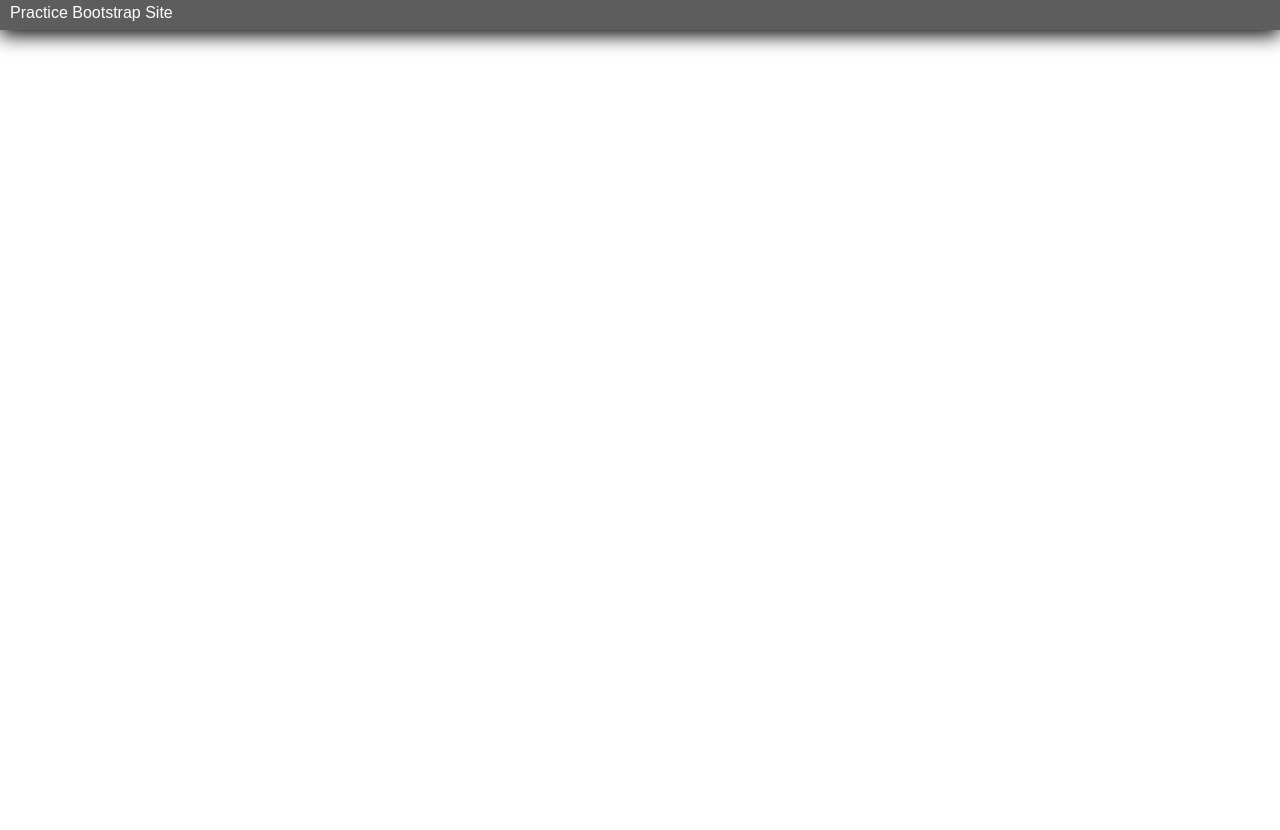
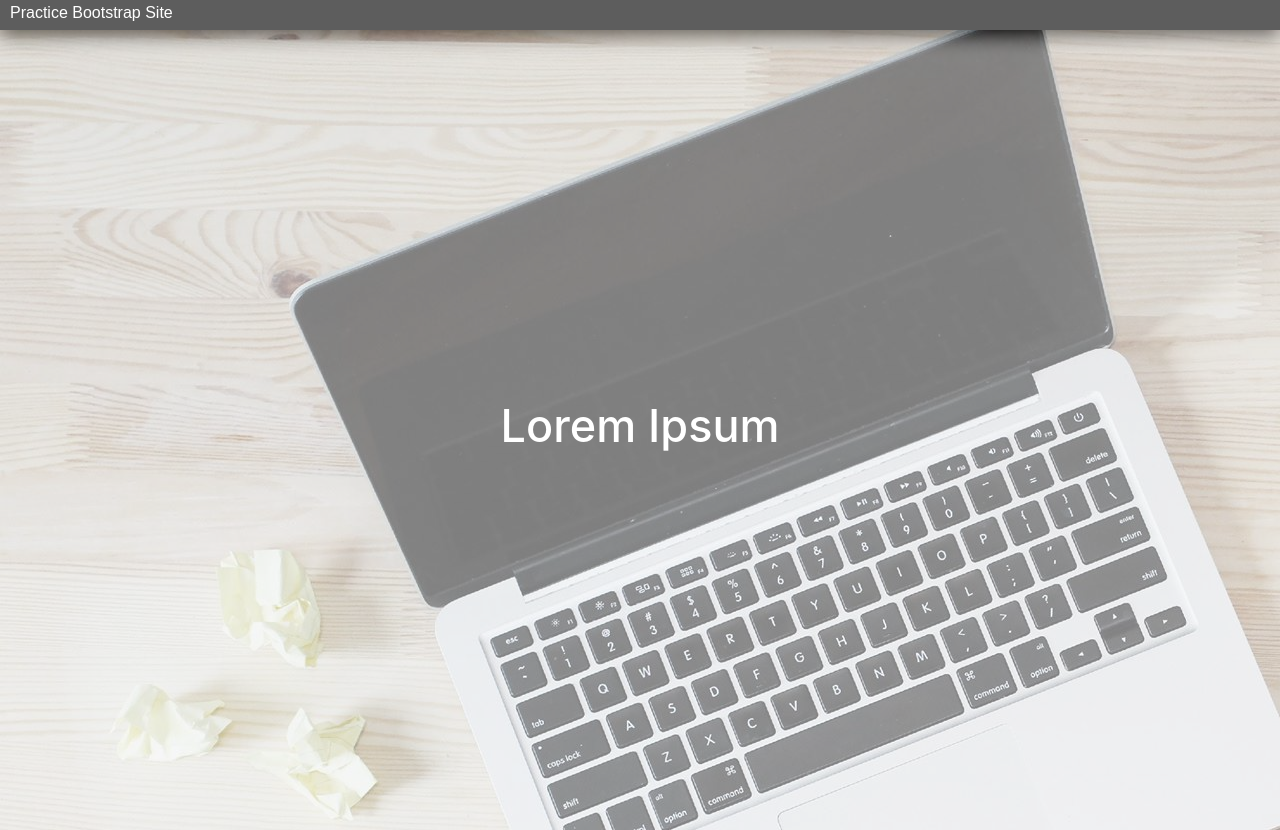
Before and after one commit to Estultz731/practice-bootstrap-site-two, a plain HTML site: page index.html in a window 1280 px wide. Before the commit the page ends 800 px from the top, so only its background shows below. Drawn offline with nearby package versions, Linux system fonts and the light colour scheme.

Commit message:
added background image and text

```diff
--- a/index.html
+++ b/index.html
@@ -3,7 +3,7 @@
     <head>
         <meta charset="utf-8">
         <meta http-equiv="X-UA-Compatible" content="IE=edge">
-        <title></title>
+        <title>Bootstrap Site 2</title>
         <meta name="description" content="">
         <meta name="viewport" content="width=device-width, initial-scale=1">
         <link rel="stylesheet" href="https://stackpath.bootstrapcdn.com/bootstrap/4.3.1/css/bootstrap.min.css" integrity="sha384-ggOyR0iXCbMQv3Xipma34MD+dH/1fQ784/j6cY/iJTQUOhcWr7x9JvoRxT2MZw1T" crossorigin="anonymous">
@@ -14,6 +14,9 @@
         <nav>
             <a class="site" href="#practicesite">Practice Bootstrap Site</a>
         </nav>
+        <section class="main">
+            <h1>Lorem Ipsum</h1>
+        </section>
         <script src="" async defer></script>
     </body>
 </html>
--- a/main.css
+++ b/main.css
@@ -12,3 +12,18 @@ nav {
     font-family: arial;
     margin-left: 10px;
 }
+
+.main {
+    background-image: url('./images/background-image.jpg');
+    opacity: 0.5;
+    height: 100vh;
+    width: 100%;
+    display: flex;
+    justify-content: center;
+    align-items: center;
+}
+
+h1 {
+    color: #fff;
+    font-size: 45px;
+}
```
